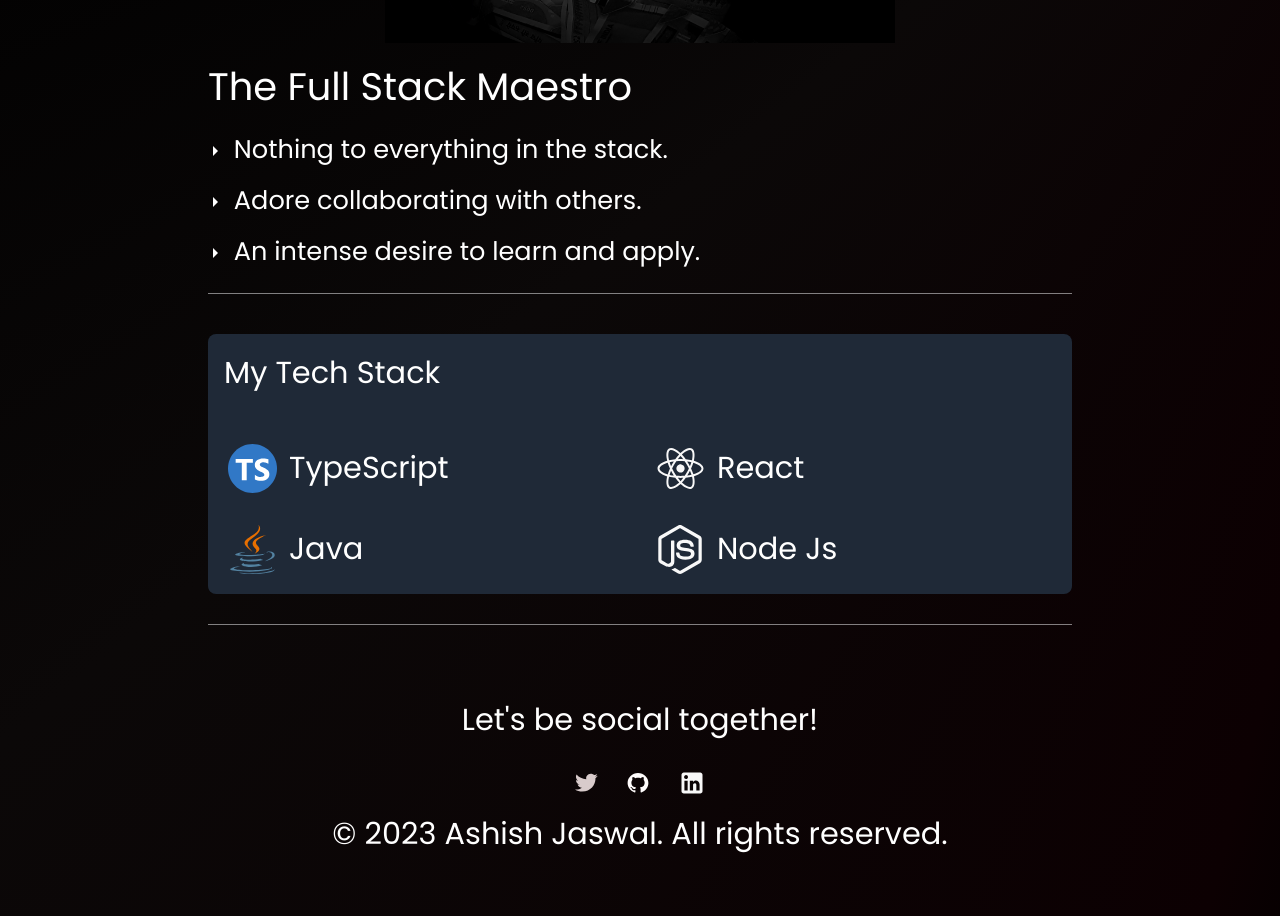
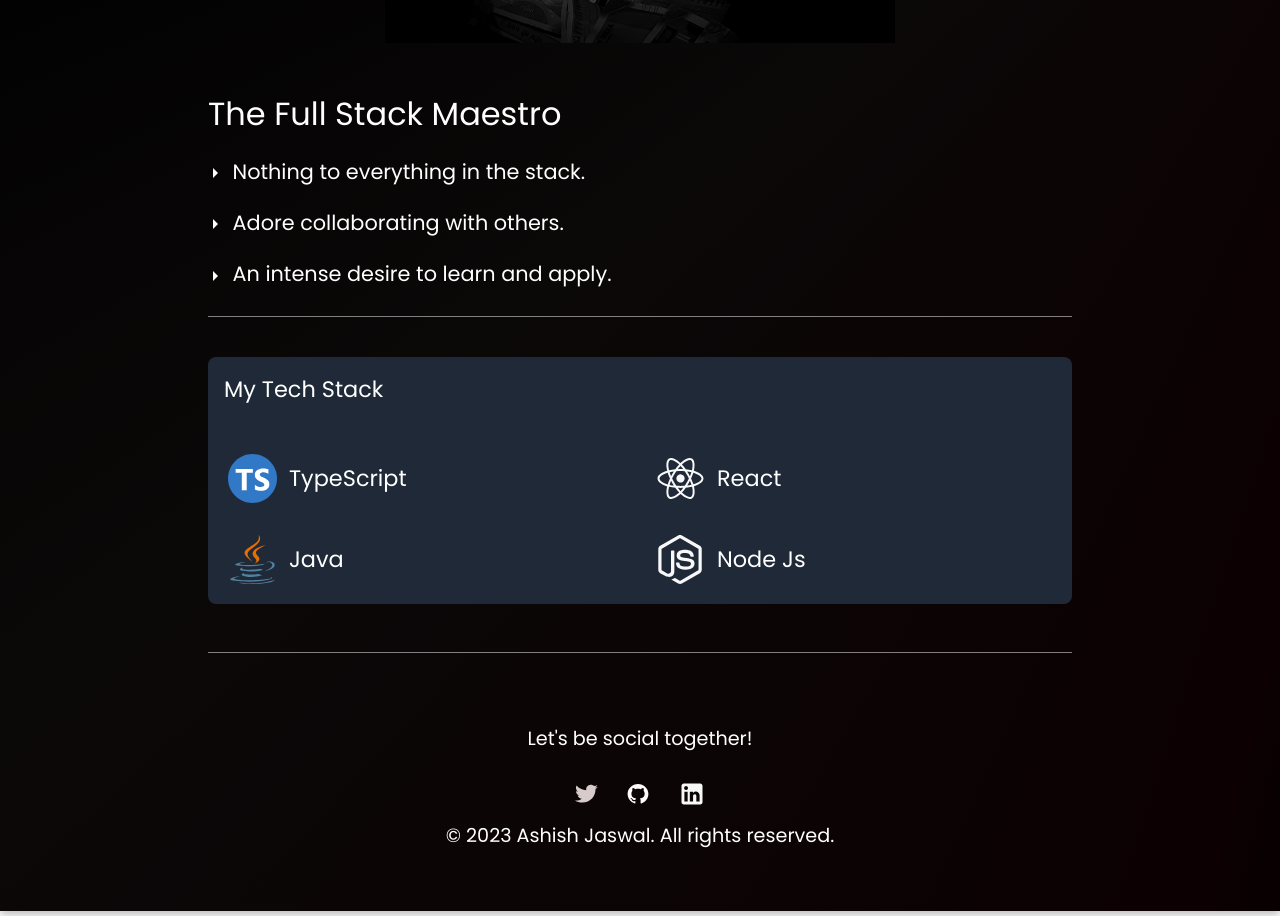
Before and after one commit to ashishjaswal2002/My_Portfolio, a React (Vite) app: page / in a window 1280 px wide. Shown: the part 900-1816 px from the top of the page. Built offline with nearby package versions, Linux system fonts and the light colour scheme.

Commit message:
adding links

```diff
--- a/src/components/SectionFour.jsx
+++ b/src/components/SectionFour.jsx
@@ -5,17 +5,17 @@ import { LinkedIn } from "../assets/LinkedIn";
 import { Link } from "react-router-dom";
 export const SectionFour = () => {
   return (
-    <div className=" rounded-lg p-8 h-auto text-white mt-10  sm:text-[1.3rem] md:text-[1.9rem] ">
+    <div className=" rounded-lg p-8 h-auto text-white mt-10  sm:text-[1.3rem] md:text-[1.2rem] ">
       <p className="text-center">Let's be social together!</p>
 
       <div className="flex justify-center gap-6 mt-6 items-center  ">
-        <Link to="">
+        <Link to="https://twitter.com/Ashishjas2002">
           <TwitterSvg />
         </Link>
-        <Link to="">
+        <Link to="https://github.com/ashishjaswal2002">
           <Github />
         </Link>
-        <Link to="">
+        <Link to="https://www.linkedin.com/in/ashish-jaswal-288b1a20a">
           <LinkedIn />
         </Link>
       </div>
--- a/src/components/SectionOne.jsx
+++ b/src/components/SectionOne.jsx
@@ -2,7 +2,7 @@ import React from "react";
 import Image from "../assets/Ash.png";
 export const SectionOne = () => {
   return (
-    <section className="text-[1.2rem] p-[7px] text-white mt-10 leading-9 sm:text-[1.7rem] md:text-[2.2rem] md:leading-[4rem]">
+    <section className="text-[1.2rem] p-[7px] text-white mt-10 leading-9 sm:text-[1.7rem] md:text-[2rem] md:leading-[4rem]">
       <p>
         Hola this is <span className="font-SS">&lt;/Ashish&gt;</span>{" "}
       </p>
--- a/src/components/SectionThree.jsx
+++ b/src/components/SectionThree.jsx
@@ -6,7 +6,7 @@ import { NodeJs } from "../assets/SVG/NodeJs";
 
 export const SectionThree = () => {
   return (
-    <section className="text-white mt-10 w-full backdrop-blur-md backdrop-opacity-50 bg-gray-800 rounded-lg h-auto font-Poppins sm:text-[1.2rem] md:text-[1.9rem] ">
+    <section className="text-white mt-10 w-full backdrop-blur-md backdrop-opacity-50 bg-gray-800 rounded-lg h-auto font-Poppins sm:text-[1.2rem] md:text-[1.4rem] ">
       <div className="p-4">
         <h2>My Tech Stack</h2>
       </div>
--- a/src/components/SectionTwo.jsx
+++ b/src/components/SectionTwo.jsx
@@ -2,11 +2,11 @@ import ArrowRightOutlinedIcon from "@mui/icons-material/ArrowRightOutlined";
 
 export const SectionTwo = () => {
   return (
-    <section className="text-white mt-2 border-b-[1px]  border-gray-50 pb-4 border-opacity-50 ">
-      <h1 className="text-[1.4rem] sm:text-[1.9rem] md:text-[2.4rem] ">
+    <section className="text-white mt-10 border-b-[1px]  border-gray-50 pb-4 border-opacity-50 ">
+      <h1 className="text-[1.4rem] sm:text-[1.9rem] md:text-[2rem] ">
         The Full Stack Maestro
       </h1>
-      <ul className="mt-2 text-left text-[1rem] sm:text-[1.3rem] md:text-[1.6rem] leading-10 md:leading-[3.2rem]">
+      <ul className="mt-2 text-left text-[1rem] sm:text-[1.3rem] md:text-[1.3rem] leading-10 md:leading-[3.2rem]">
         <li>
           <p>
             <ArrowRightOutlinedIcon sx={{ marginLeft: "-5px" }} /> Nothing to
--- a/src/index.css
+++ b/src/index.css
@@ -37,5 +37,5 @@ gap: 34px;
    margin-top: 20px;
 }
 .showed__up{
-  margin-top: 1.9em;
+  margin-top: 3em;
 }
```
